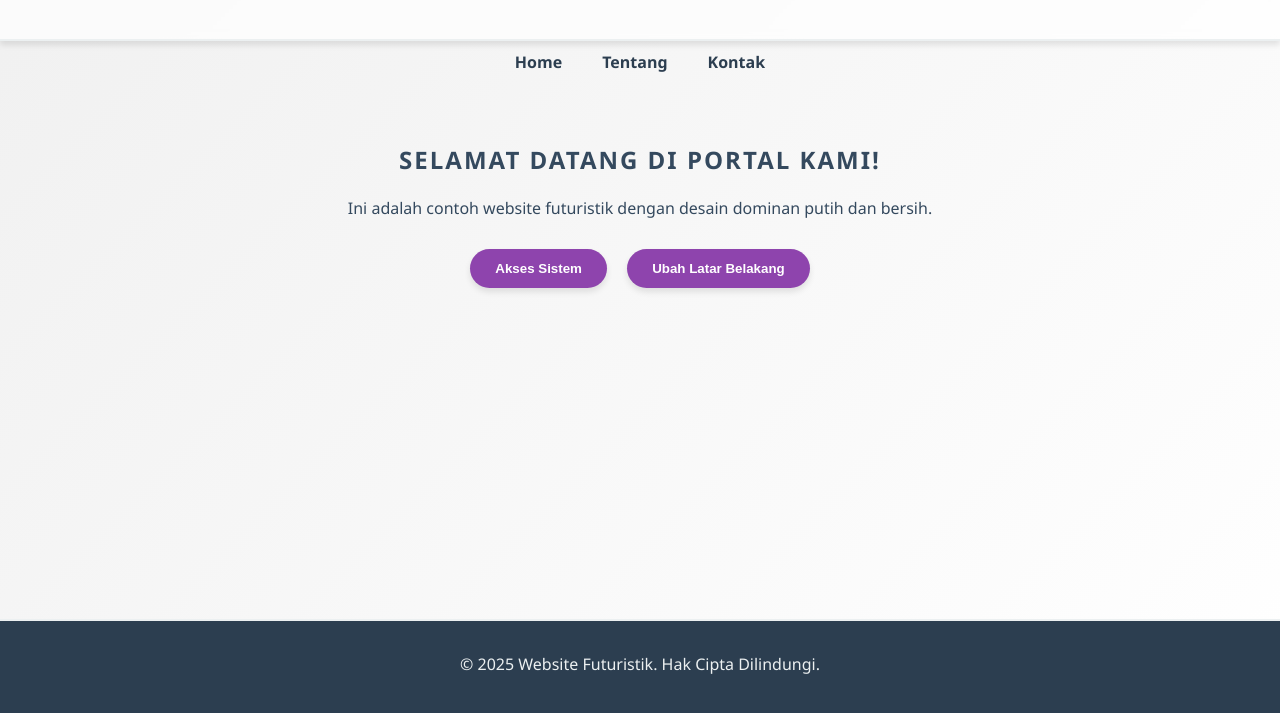
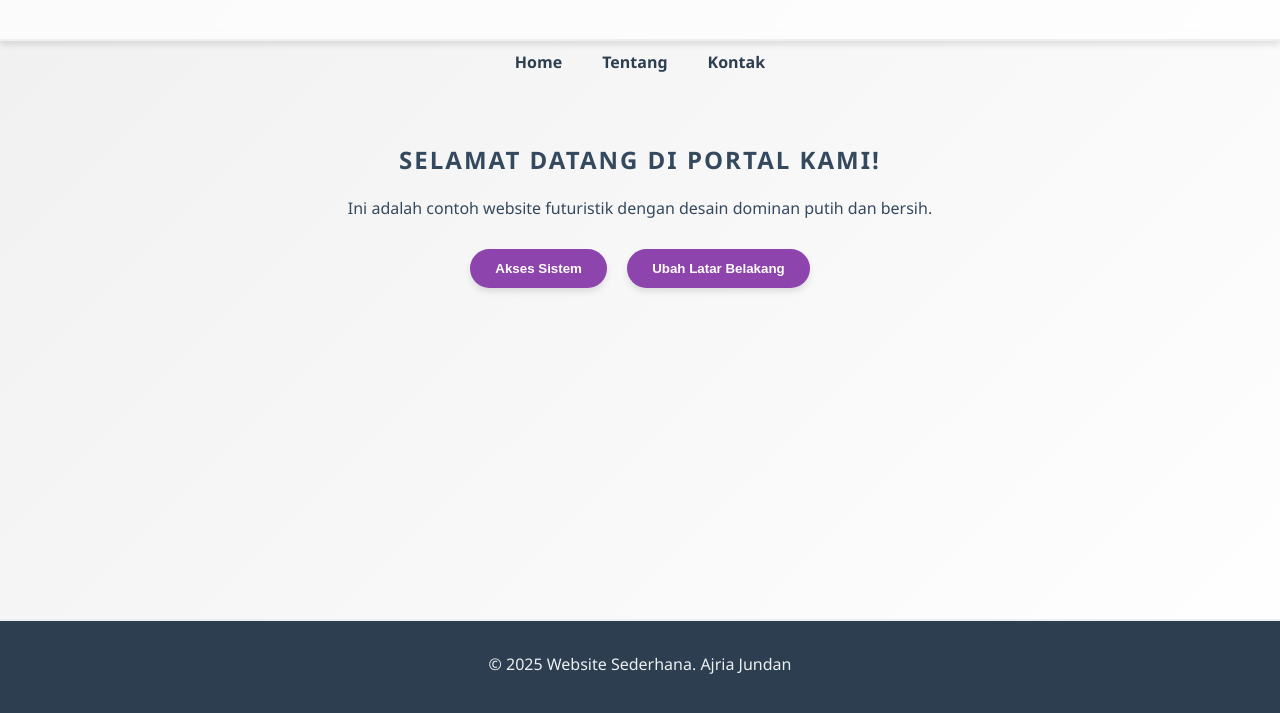
Before and after one commit to jundan01/jundan01.github.io, a plain HTML site: page TugasWebsiteSederhana/TugasWeb.html in a window 1280 px wide. Shown: the part 87-800 px from the top of the page. Drawn offline with Linux system fonts and the light colour scheme.

Commit message:
Update TugasWeb.html

```diff
--- a/TugasWebsiteSederhana/TugasWeb.html
+++ b/TugasWebsiteSederhana/TugasWeb.html
@@ -151,7 +151,7 @@
         <button onclick="changeBackgroundColor('#222')">Ubah Latar Belakang</button>
     </main>
     <footer>
-        <p>&copy; 2025 Website Futuristik. Hak Cipta Dilindungi.</p>
+        <p>&copy; 2025 Website Sederhana. Ajria Jundan</p>
     </footer>
     <script>
         function showAlert() {
```
